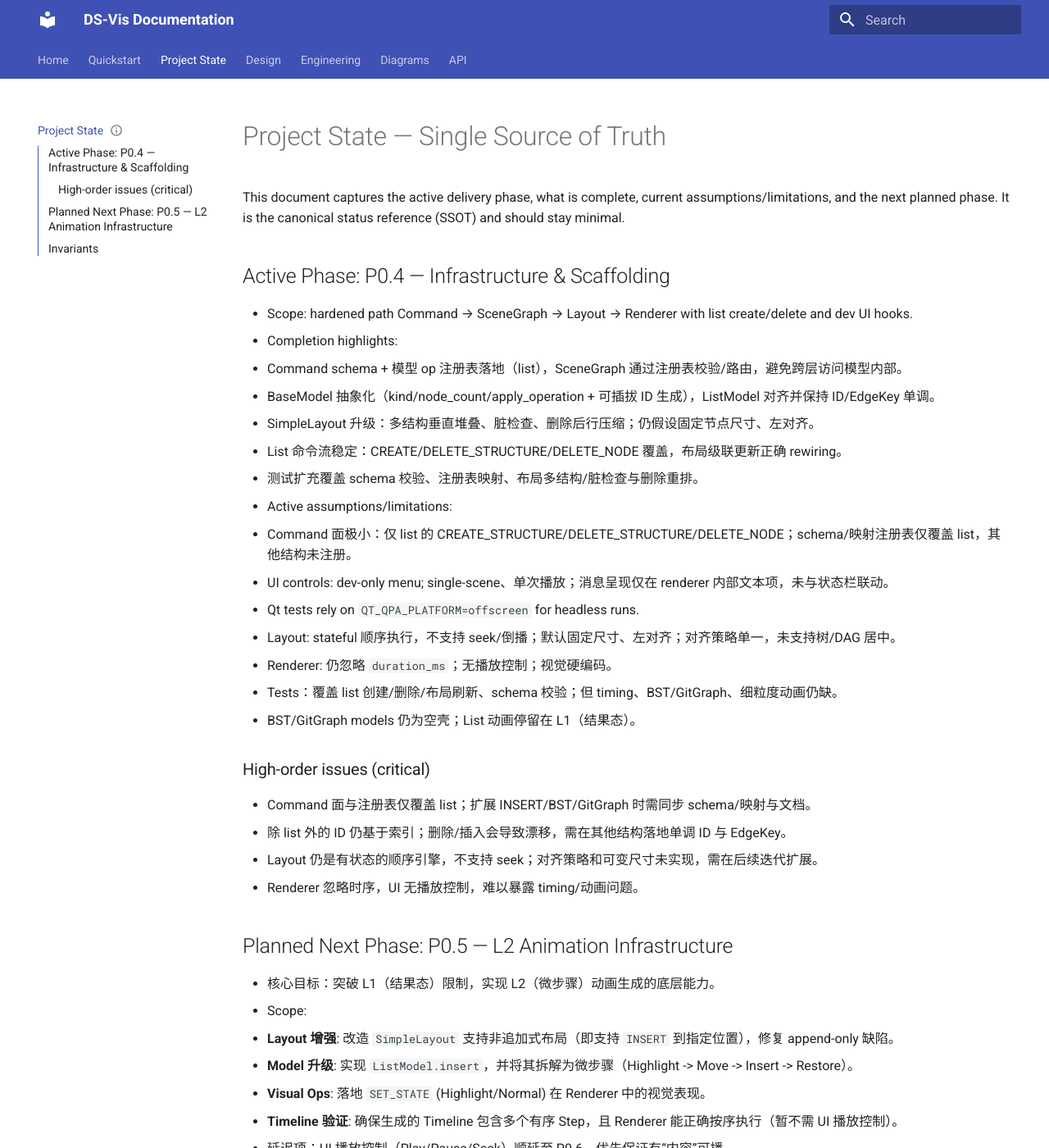
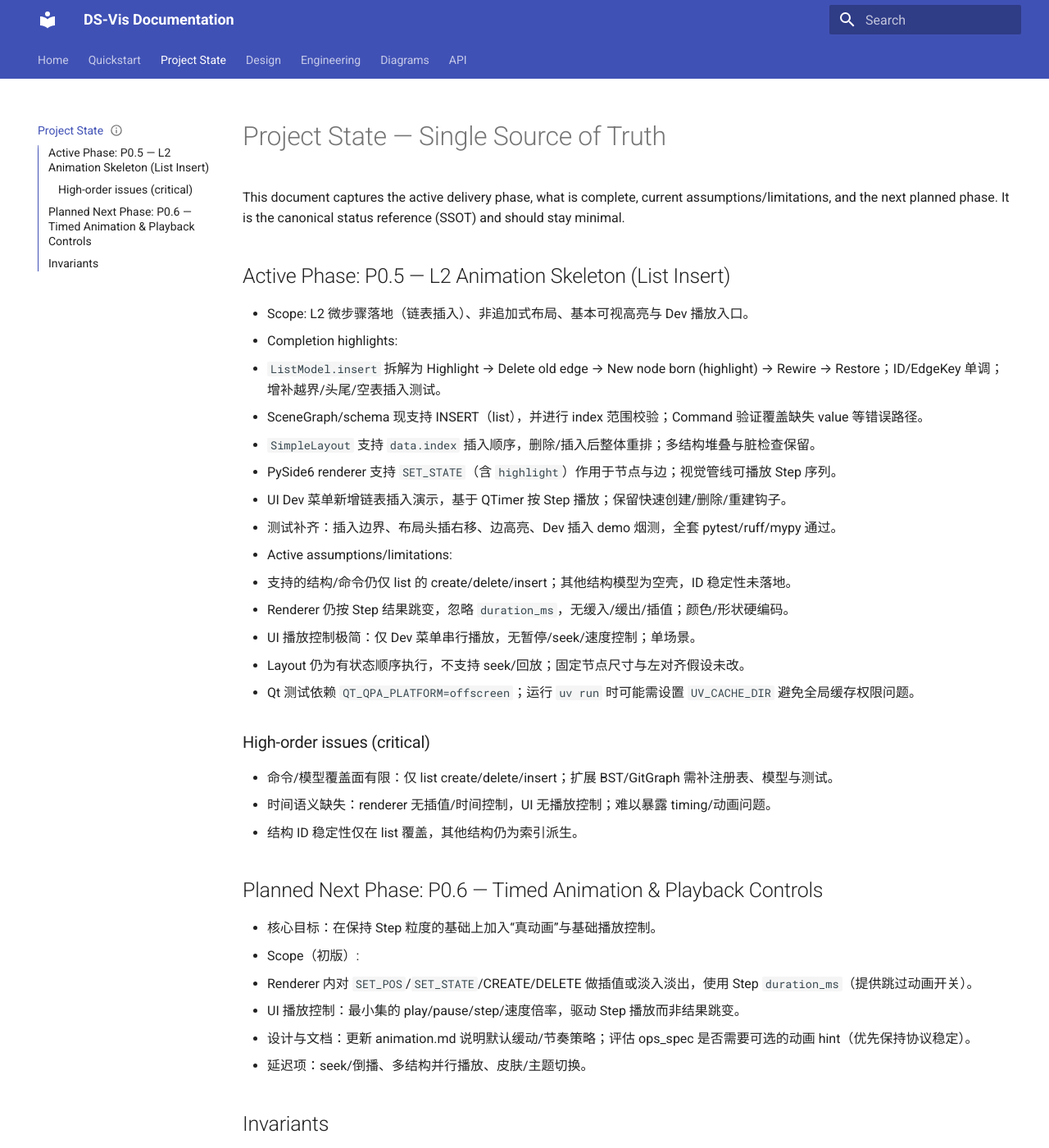
Before and after one commit to elecdot/ds-vis, an MkDocs documentation site: the page built from docs/project_state.md, in a window 1280 px wide and 1400 px high. Shown: the whole window at 82% size. Built offline with MkDocs 1.6.1 and Material for MkDocs 9.7.7, drawn with Linux system fonts in a browser that asks for light colours; some of the changed text lies outside the part shown.

Commit message:
docs: finalize P0.5 documentation and registry sync
- Complete P0.5 close-out: upgrade docs/project_state.md to
  P0.5 / v0.4.
- Document L2 micro-steps for linked-list insertion, non-append
  layouts, Renderer highlight support, and Dev insertion demo.
- Record current limitations and P0.6 goals, including true
  animation and playback controls.
- Sync

```diff
--- a/docs/project_state.md
+++ b/docs/project_state.md
@@ -9,37 +9,34 @@ last_updated: 2025-12-15
 
 This document captures the active delivery phase, what is complete, current assumptions/limitations, and the next planned phase. It is the canonical status reference (SSOT) and should stay minimal.
 
-## Active Phase: P0.4 — Infrastructure & Scaffolding
-- Scope: hardened path Command → SceneGraph → Layout → Renderer with list create/delete and dev UI hooks.
+## Active Phase: P0.5 — L2 Animation Skeleton (List Insert)
+- Scope: L2 微步骤落地（链表插入）、非追加式布局、基本可视高亮与 Dev 播放入口。
 - Completion highlights:
-  - Command schema + 模型 op 注册表落地（list），SceneGraph 通过注册表校验/路由，避免跨层访问模型内部。
-  - BaseModel 抽象化（kind/node_count/apply_operation + 可插拔 ID 生成），ListModel 对齐并保持 ID/EdgeKey 单调。
-  - SimpleLayout 升级：多结构垂直堆叠、脏检查、删除后行压缩；仍假设固定节点尺寸、左对齐。
-  - List 命令流稳定：CREATE/DELETE_STRUCTURE/DELETE_NODE 覆盖，布局级联更新正确 rewiring。
-  - 测试扩充覆盖 schema 校验、注册表映射、布局多结构/脏检查与删除重排。
+  - `ListModel.insert` 拆解为 Highlight → Delete old edge → New node born (highlight) → Rewire → Restore；ID/EdgeKey 单调；增补越界/头尾/空表插入测试。
+  - SceneGraph/schema 现支持 INSERT（list），并进行 index 范围校验；Command 验证覆盖缺失 value 等错误路径。
+  - `SimpleLayout` 支持 `data.index` 插入顺序，删除/插入后整体重排；多结构堆叠与脏检查保留。
+  - PySide6 renderer 支持 `SET_STATE`（含 `highlight`）作用于节点与边；视觉管线可播放 Step 序列。
+  - UI Dev 菜单新增链表插入演示，基于 QTimer 按 Step 播放；保留快速创建/删除/重建钩子。
+  - 测试补齐：插入边界、布局头插右移、边高亮、Dev 插入 demo 烟测，全套 pytest/ruff/mypy 通过。
 - Active assumptions/limitations:
-  - Command 面极小：仅 list 的 CREATE_STRUCTURE/DELETE_STRUCTURE/DELETE_NODE；schema/映射注册表仅覆盖 list，其他结构未注册。
-  - UI controls: dev-only menu; single-scene、单次播放；消息呈现仅在 renderer 内部文本项，未与状态栏联动。
-  - Qt tests rely on `QT_QPA_PLATFORM=offscreen` for headless runs.
-  - Layout: stateful 顺序执行，不支持 seek/倒播；默认固定尺寸、左对齐；对齐策略单一，未支持树/DAG 居中。
-  - Renderer: 仍忽略 `duration_ms`；无播放控制；视觉硬编码。
-  - Tests：覆盖 list 创建/删除/布局刷新、schema 校验；但 timing、BST/GitGraph、细粒度动画仍缺。
-  - BST/GitGraph models 仍为空壳；List 动画停留在 L1（结果态）。
+  - 支持的结构/命令仍仅 list 的 create/delete/insert；其他结构模型为空壳，ID 稳定性未落地。
+  - Renderer 仍按 Step 结果跳变，忽略 `duration_ms`，无缓入/缓出/插值；颜色/形状硬编码。
+  - UI 播放控制极简：仅 Dev 菜单串行播放，无暂停/seek/速度控制；单场景。
+  - Layout 仍为有状态顺序执行，不支持 seek/回放；固定节点尺寸与左对齐假设未改。
+  - Qt 测试依赖 `QT_QPA_PLATFORM=offscreen`；运行 `uv run` 时可能需设置 `UV_CACHE_DIR` 避免全局缓存权限问题。
 
 ### High-order issues (critical)
-- Command 面与注册表仅覆盖 list；扩展 INSERT/BST/GitGraph 时需同步 schema/映射与文档。
-- 除 list 外的 ID 仍基于索引；删除/插入会导致漂移，需在其他结构落地单调 ID 与 EdgeKey。
-- Layout 仍是有状态的顺序引擎，不支持 seek；对齐策略和可变尺寸未实现，需在后续迭代扩展。
-- Renderer 忽略时序，UI 无播放控制，难以暴露 timing/动画问题。
+- 命令/模型覆盖面有限：仅 list create/delete/insert；扩展 BST/GitGraph 需补注册表、模型与测试。
+- 时间语义缺失：renderer 无插值/时间控制，UI 无播放控制；难以暴露 timing/动画问题。
+- 结构 ID 稳定性仅在 list 覆盖，其他结构仍为索引派生。
 
-## Planned Next Phase: P0.5 — L2 Animation Infrastructure
-- 核心目标：突破 L1（结果态）限制，实现 L2（微步骤）动画生成的底层能力。
-- Scope:
-  - **Layout 增强**: 改造 `SimpleLayout` 支持非追加式布局（即支持 `INSERT` 到指定位置），修复 append-only 缺陷。
-  - **Model 升级**: 实现 `ListModel.insert`，并将其拆解为微步骤（Highlight -> Move -> Insert -> Restore）。
-  - **Visual Ops**: 落地 `SET_STATE` (Highlight/Normal) 在 Renderer 中的视觉表现。
-  - **Timeline 验证**: 确保生成的 Timeline 包含多个有序 Step，且 Renderer 能正确按序执行（暂不需 UI 播放控制）。
-- 延迟项：UI 播放控制（Play/Pause/Seek）顺延至 P0.6，优先保证有“内容”可播。
+## Planned Next Phase: P0.6 — Timed Animation & Playback Controls
+- 核心目标：在保持 Step 粒度的基础上加入“真动画”与基础播放控制。
+- Scope（初版）:
+  - Renderer 内对 `SET_POS`/`SET_STATE`/CREATE/DELETE 做插值或淡入淡出，使用 Step `duration_ms`（提供跳过动画开关）。
+  - UI 播放控制：最小集的 play/pause/step/速度倍率，驱动 Step 播放而非结果跳变。
+  - 设计与文档：更新 animation.md 说明默认缓动/节奏策略；评估 ops_spec 是否需要可选的动画 hint（优先保持协议稳定）。
+- 延迟项：seek/倒播、多结构并行播放、皮肤/主题切换。
 
 ## Invariants
 - project_state.md is the only authority on current phase.
```
Also changed, not shown: other parts of docs/project_state.md (+2 -2 lines), docs/engineering/dev_kb.md (+15 -9 lines), docs/index.md (+5 -5 lines).
